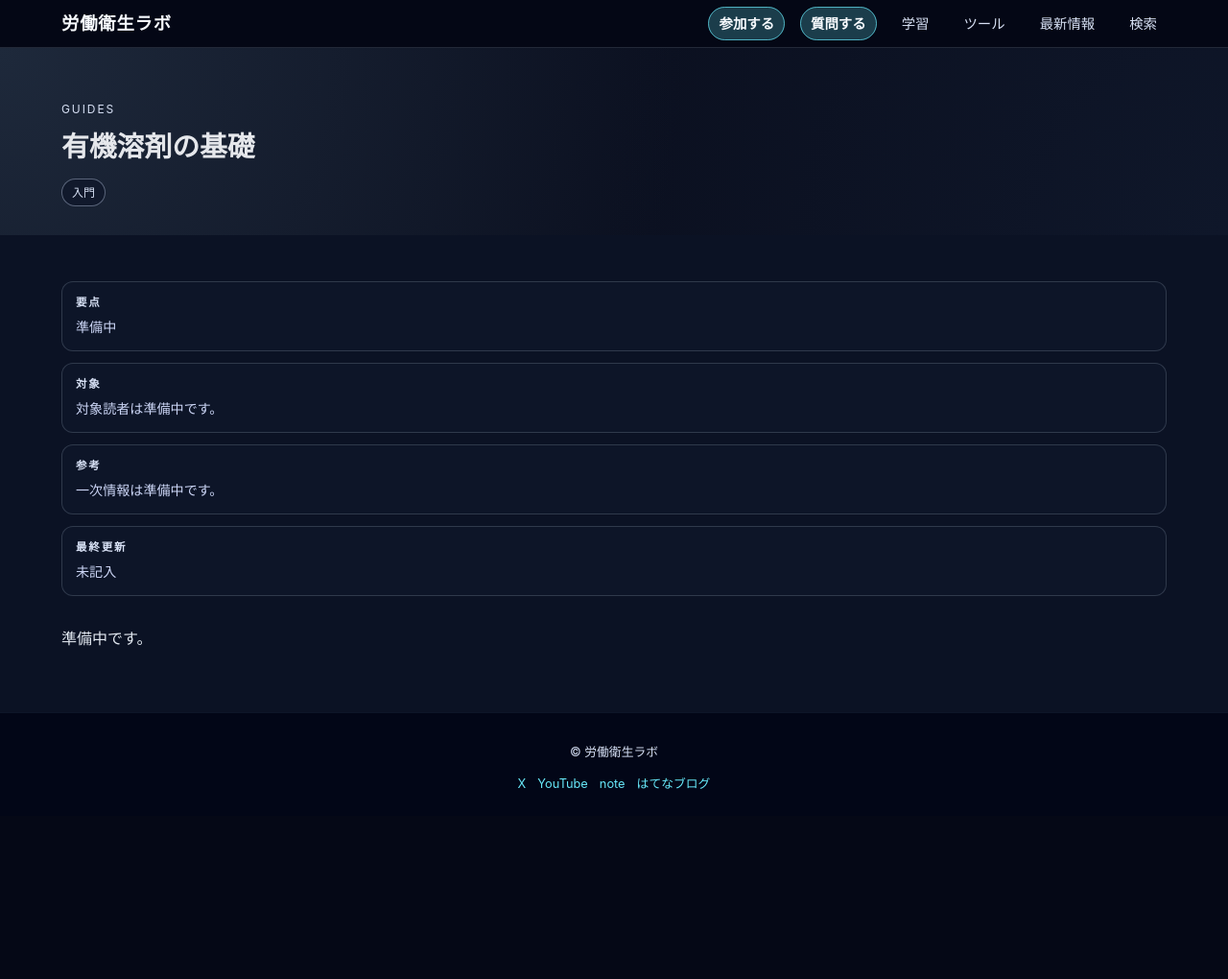
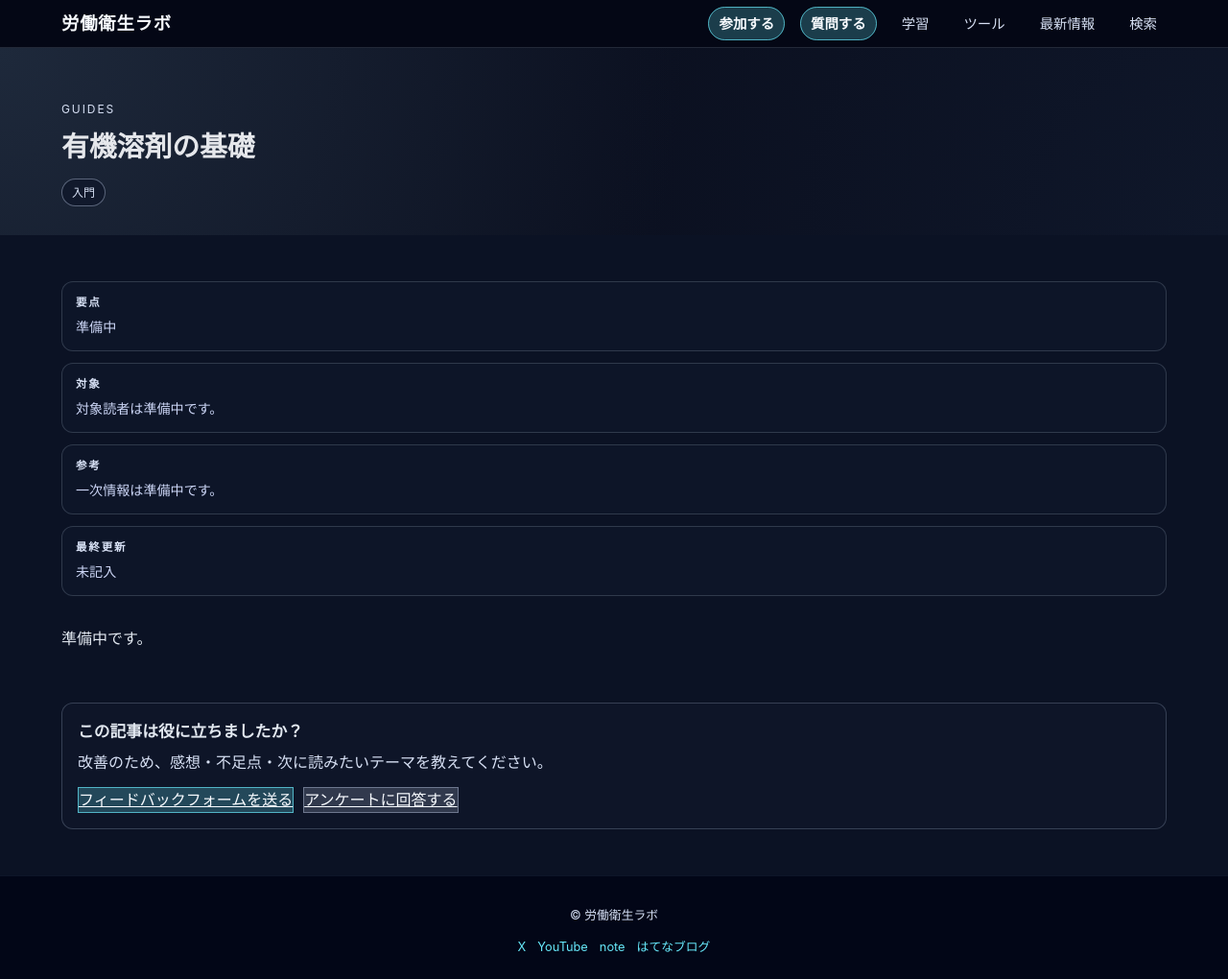
Before and after one commit to rodoeisei-lab/rodoeisei-lab, a Jekyll site: the page built from _guides/organic-solvent-basics.md, in a window 1280 px wide and 1020 px high. Shown: the whole window at 96% size. Built offline with Jekyll 4.4.1, drawn with Linux system fonts in a browser that asks for light colours.

Commit message:
Add analytics hooks and article feedback section

```diff
--- a/_config.yml
+++ b/_config.yml
@@ -26,3 +26,12 @@ community:
 community_url: "https://github.com/rodoeisei-lab/rodoeisei-lab/discussions"
 google_form_qa_embed_url: "https://docs.google.com/forms/d/e/1FAIpQLSeS4fA8gD3V8f3rY2rQx6x8q7rA0n4m9YwJ5K2L1M3N6P7Q8A/viewform?embedded=true"
 qa_form_url: "https://docs.google.com/forms/d/e/1FAIpQLSeS4fA8gD3V8f3rY2rQx6x8q7rA0n4m9YwJ5K2L1M3N6P7Q8A/viewform"
+
+analytics:
+  ga4_measurement_id: ""
+  matomo_url: ""
+  matomo_site_id: ""
+
+feedback:
+  article_form_url: "https://docs.google.com/forms/d/e/1FAIpQLSeS4fA8gD3V8f3rY2rQx6x8q7rA0n4m9YwJ5K2L1M3N6P7Q8A/viewform"
+  article_survey_url: ""
--- a/_layouts/article.html
+++ b/_layouts/article.html
@@ -19,5 +19,22 @@ layout: base
   <div class="container article">
     {% include article-meta.html %}
     {{ content }}
+
+    {% assign feedback_form_url = page.feedback_form_url | default: site.feedback.article_form_url %}
+    {% assign feedback_survey_url = page.feedback_survey_url | default: site.feedback.article_survey_url %}
+    {% if feedback_form_url or feedback_survey_url %}
+    <section class="article-feedback" aria-label="フィードバック">
+      <h2>この記事は役に立ちましたか？</h2>
+      <p>改善のため、感想・不足点・次に読みたいテーマを教えてください。</p>
+      <div class="article-feedback-actions">
+        {% if feedback_form_url %}
+        <a class="cta-secondary" href="{{ feedback_form_url }}" target="_blank" rel="noopener">フィードバックフォームを送る</a>
+        {% endif %}
+        {% if feedback_survey_url %}
+        <a class="cta-tertiary" href="{{ feedback_survey_url }}" target="_blank" rel="noopener">アンケートに回答する</a>
+        {% endif %}
+      </div>
+    </section>
+    {% endif %}
   </div>
 </section>
--- a/assets/css/main.css
+++ b/assets/css/main.css
@@ -841,6 +841,29 @@ body.nav-open { overflow: hidden; }
   margin-top: 10px;
 }
 
+
+.article-feedback {
+  margin-top: 22px;
+  padding: 16px;
+  border-radius: 12px;
+  border: 1px solid rgba(148, 163, 184, .3);
+  background: rgba(15, 23, 42, .82);
+}
+.article-feedback h2 {
+  margin: 0 0 6px;
+  font-size: 1.05rem;
+}
+.article-feedback p {
+  margin: 0;
+  color: var(--text-soft);
+}
+.article-feedback-actions {
+  margin-top: 12px;
+  display: flex;
+  flex-wrap: wrap;
+  gap: 10px;
+}
+
 .tools-category {
   margin-top: 28px;
   padding-top: 24px;
--- a/assets/js/site.js
+++ b/assets/js/site.js
@@ -55,3 +55,25 @@ imageNodes.forEach((image) => {
     image.setAttribute('alt', fallbackText);
   }
 });
+
+
+const sendSearchAnalytics = () => {
+  const isSearchPage = window.location.pathname.includes('/search/');
+  if (!isSearchPage) return;
+
+  const params = new URLSearchParams(window.location.search);
+  const query = (params.get('q') || '').trim();
+  if (!query) return;
+
+  if (typeof window.gtag === 'function') {
+    window.gtag('event', 'search', {
+      search_term: query,
+    });
+  }
+
+  if (Array.isArray(window._paq)) {
+    window._paq.push(['trackSiteSearch', query, false, false]);
+  }
+};
+
+sendSearchAnalytics();
```
Also changed, not shown: _includes/head.html (+25 -0 lines), README.md.
